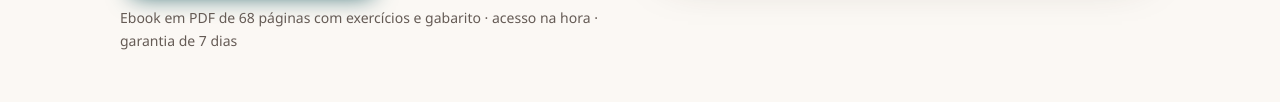
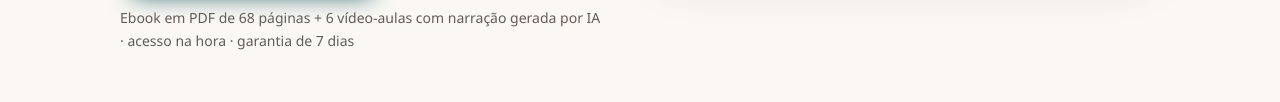
Before and after one commit to lucaszone36-jpg/engenharia-de-dados, a plain HTML site: page index.html in a window 1280 px wide. Shown: the part 455-557 px from the top of the page. Drawn offline with Linux system fonts and the light colour scheme.

Commit message:
Cita as video-aulas publicadas na Kiwify (narracao IA rotulada)
Co-Authored-By: Claude Opus 5.5 <noreply@anthropic.com>

```diff
--- a/index.html
+++ b/index.html
@@ -40,7 +40,7 @@ footer{padding:34px 0;font-size:13px;color:var(--suave)}footer a{color:var(--sua
 <header class="hero"><div class="wrap grade">
   <div><span class="selo">Para quem vem de outra área e quer entrar em dados</span><p class="marca">Engenharia de Dados do Zero</p>
     <h1>O mapa para a primeira vaga</h1><p class="sub">Roadmap de 6 meses para migrar para engenharia de dados: SQL com gabarito, Python, modelagem, pipelines, nuvem grátis, 3 projetos com dados públicos do Brasil e entrevista.</p>
-    <a class="cta" href="https://pay.kiwify.com.br/p6YrKDA">Quero o meu por R$ 47</a><p class="pequeno" style="margin-top:10px">Ebook em PDF de 68 páginas com exercícios e gabarito · acesso na hora · garantia de 7 dias</p></div>
+    <a class="cta" href="https://pay.kiwify.com.br/p6YrKDA">Quero o meu por R$ 47</a><p class="pequeno" style="margin-top:10px">Ebook em PDF de 68 páginas + 6 vídeo-aulas com narração gerada por IA · acesso na hora · garantia de 7 dias</p></div>
   <img class="capa" src="img/capa.jpg" width="1280" height="720" alt="Capa do ebook Engenharia de Dados do Zero" fetchpriority="high">
 </div></header>
 <section><div class="wrap estreito"><h2>Você se reconhece?</h2><ul class="dores"><li>Você trabalha com planilha, dá suporte de TI ou acabou de se formar e quer ir para dados?</li><li>Já começou três cursos, se perdeu entre Spark, Kafka, Airflow e nuvem, e não sabe por onde seguir?</li><li>Não sabe o que colocar no portfólio nem o que perguntam numa entrevista técnica?</li></ul>
@@ -50,7 +50,7 @@ footer{padding:34px 0;font-size:13px;color:var(--suave)}footer a{color:var(--sua
 <section><div class="wrap estreito"><div class="pq"><div><h3>É para você se…</h3><ul><li>Analistas (financeiro, BI, operações, marketing) que usam Excel ou um pouco de SQL.</li><li>Profissionais de suporte e infraestrutura de TI.</li><li>Recém-formados de exatas ou tecnologia sem experiência em dados.</li><li>Quem já começou sozinho e quer um plano.</li></ul></div><div><h3>Não é para você se…</h3><ul><li>Quem já trabalha como engenheiro de dados (o conteúdo vai parecer básico).</li><li>Quem procura curso de ciência de dados ou aprendizado de máquina.</li><li>Quem procura promessa de emprego rápido ou de salário.</li></ul></div></div>
   <p class="aviso" style="margin-top:18px"><b>O que este produto NÃO é:</b> Não é curso em vídeo, mentoria nem garantia de vaga, contratação ou salário. É um guia de estudo e de preparação para a carreira. Salários citados são dados publicados por terceiros, com fonte e data, e variam com nível, região, porte e setor da empresa. Ferramentas citadas são marcas de seus donos; o material não tem vínculo com elas.</p></div></section>
 <section class="preco" id="preco"><div class="wrap estreito"><h2>Tudo por um pagamento único</h2>
-  <div class="valor">R$ 47 <small>uma vez</small></div><p class="pequeno">Ebook em PDF de 68 páginas com exercícios e gabarito · sem mensalidade</p>
+  <div class="valor">R$ 47 <small>uma vez</small></div><p class="pequeno">Ebook em PDF de 68 páginas + 6 vídeo-aulas com narração gerada por IA · sem mensalidade</p>
   <p style="margin-top:22px"><a class="cta" href="https://pay.kiwify.com.br/p6YrKDA">Garantir o meu agora</a></p><p class="pequeno">Pix ou cartão · acesso imediato pela área de membros da Kiwify (o link chega no seu e-mail)</p></div></section>
 <section><div class="wrap estreito"><div class="garantia"><div class="selo-g"><div><b>7</b>dias<br><small>100% de volta</small></div></div>
   <div><h2>Leia por 7 dias. Se não servir, o dinheiro volta inteiro.</h2><p>Peça o reembolso pela Kiwify ou pelo e-mail <a href="mailto:lucaszone36@gmail.com">lucaszone36@gmail.com</a>, sem precisar explicar. Esse prazo é um direito seu pelo Código de Defesa do Consumidor.</p><a class="cta" href="https://pay.kiwify.com.br/p6YrKDA">Quero testar sem risco</a></div></div></div></section>
```
Also changed, not shown: termos.html (+1 -1 lines).
